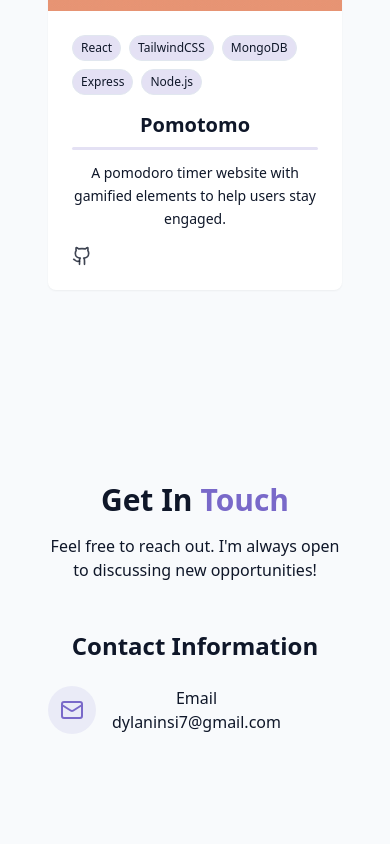
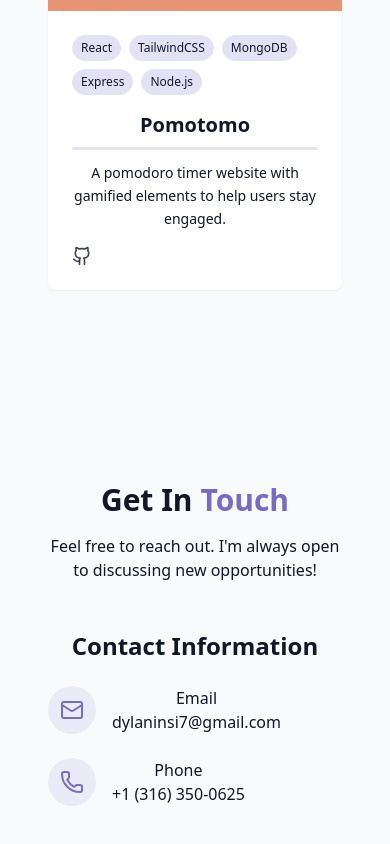
Before and after one commit to dylaninsi7/portfolio, a React (Vite) app: page / in a window 390 px wide. Shown: the part 3141-3985 px from the top of the page. Built offline with nearby package versions, Linux system fonts and the light colour scheme.

Commit message:
feat: phone number section added

```diff
--- a/src/components/ContactSection.jsx
+++ b/src/components/ContactSection.jsx
@@ -1,4 +1,4 @@
-import { Mail } from "lucide-react";
+import { Mail, Phone } from "lucide-react";
 
 export const ContactSection = () => {
   return (
@@ -29,6 +29,17 @@
                     </a>
                 </div>
               </div>
+              <div className="flex items-start space-x-4">
+                <div className="p-3 rounded-full bg-primary/10">
+                  <Phone className="h-6 w-6 text-primary" />
+                </div>
+                <div>
+                    <h4 className="font-medium"> Phone</h4>
+                    <a href="tell:+13163500625" className="text-muted-foreground hover:text-primary transition-colors">
+                        +1 (316) 350-0625
+                    </a>
+                </div>
+              </div>
             </div>
           </div>
         </div>
```
